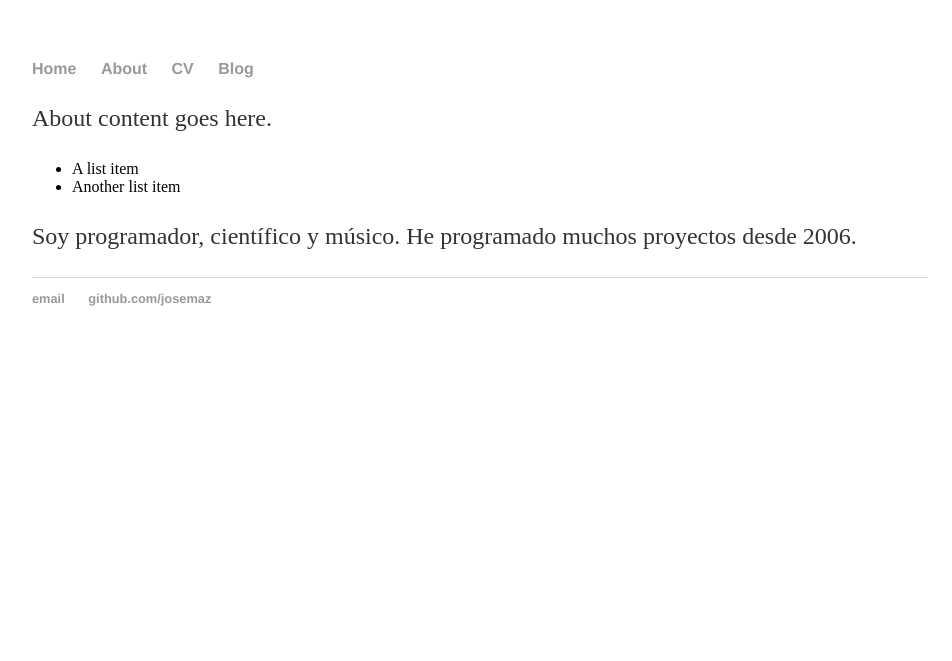
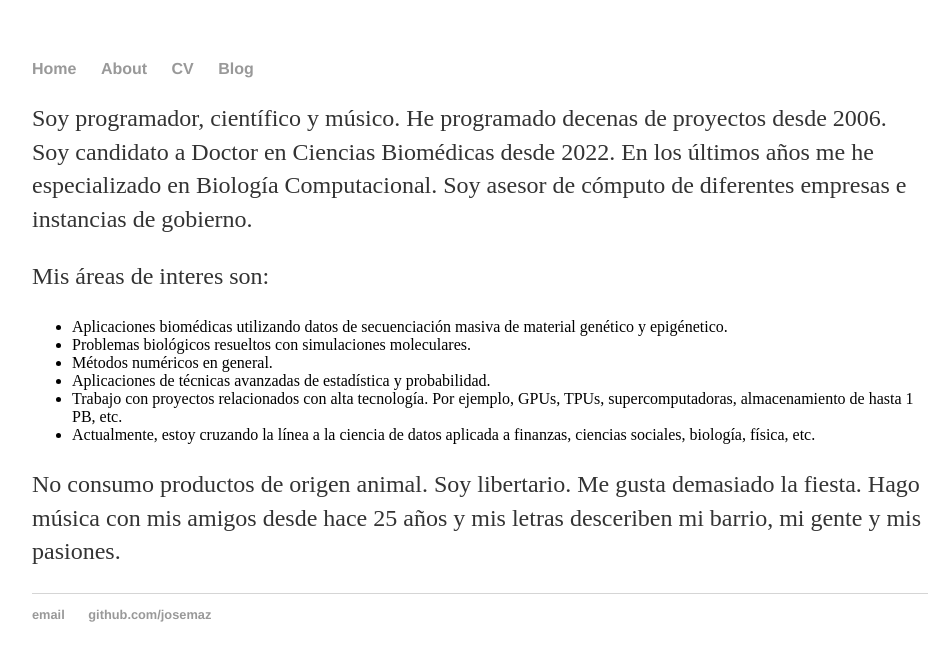
Before and after one commit to josemaz/josemaz.github.io, a Jekyll site: the page built from _pages/about.md, in a window 1280 px wide. Shown: the top 661 px of the page, without its empty margins (160-1112 px from the left). Built offline with Jekyll 4.4.1, drawn with Linux system fonts in a browser that asks for light colours.

Commit message:
adding about page

```diff
--- a/_pages/about.md
+++ b/_pages/about.md
@@ -4,9 +4,15 @@ title: About
 permalink: /about/
 ---
 
-About content goes here.
+Soy programador, científico y músico. He programado decenas de proyectos desde 2006. Soy candidato a Doctor en Ciencias Biomédicas desde 2022. En los últimos años me he especializado en Biología Computacional. Soy asesor de cómputo de diferentes empresas e instancias de gobierno.
 
-- A list item
-- Another list item
+Mis áreas de interes son:
 
-Soy programador, científico y músico. He programado muchos proyectos desde 2006.
+ - Aplicaciones biomédicas utilizando datos de secuenciación masiva de material genético y epigénetico.
+ - Problemas biológicos resueltos con simulaciones moleculares.
+ - Métodos numéricos en general.
+ - Aplicaciones de técnicas avanzadas de estadística y probabilidad.
+ - Trabajo con proyectos relacionados con alta tecnología. Por ejemplo, GPUs, TPUs, supercomputadoras, almacenamiento de hasta 1 PB, etc.
+ - Actualmente, estoy cruzando la línea a la ciencia de datos aplicada a finanzas, ciencias sociales, biología, física, etc.
+
+No consumo productos de origen animal. Soy libertario. Me gusta demasiado la fiesta. Hago música con mis amigos desde hace 25 años y mis letras desceriben mi barrio, mi gente y mis pasiones.
```
